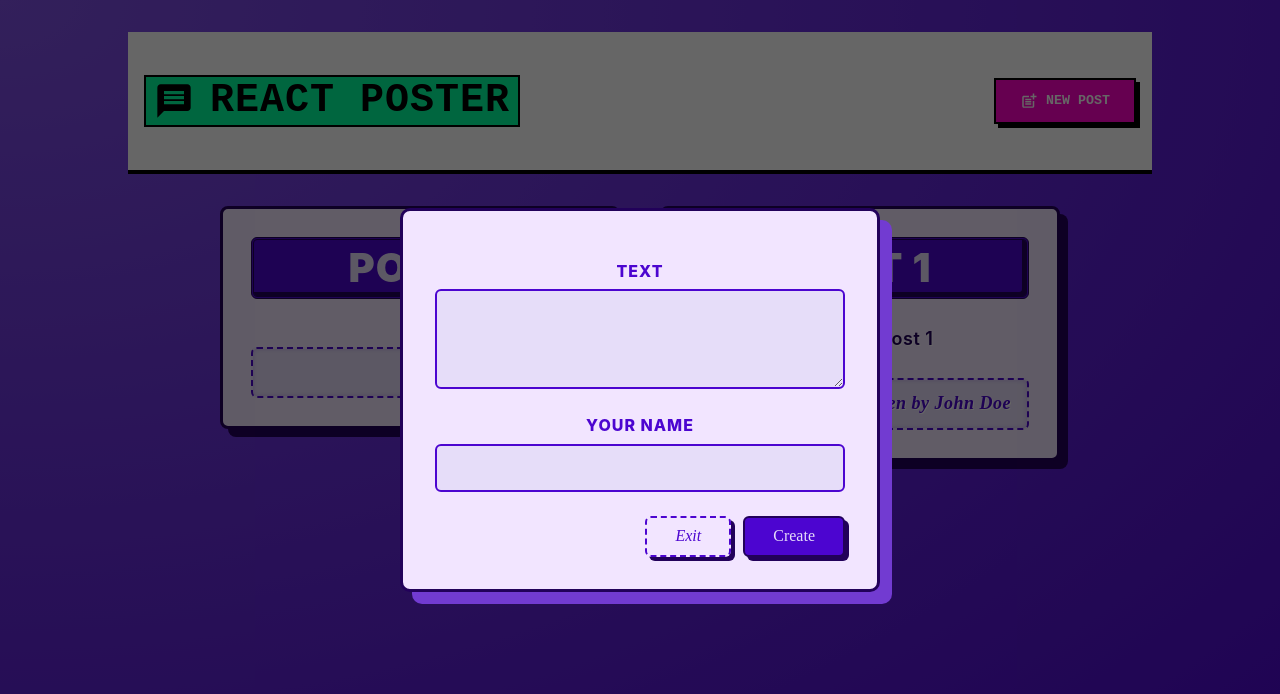
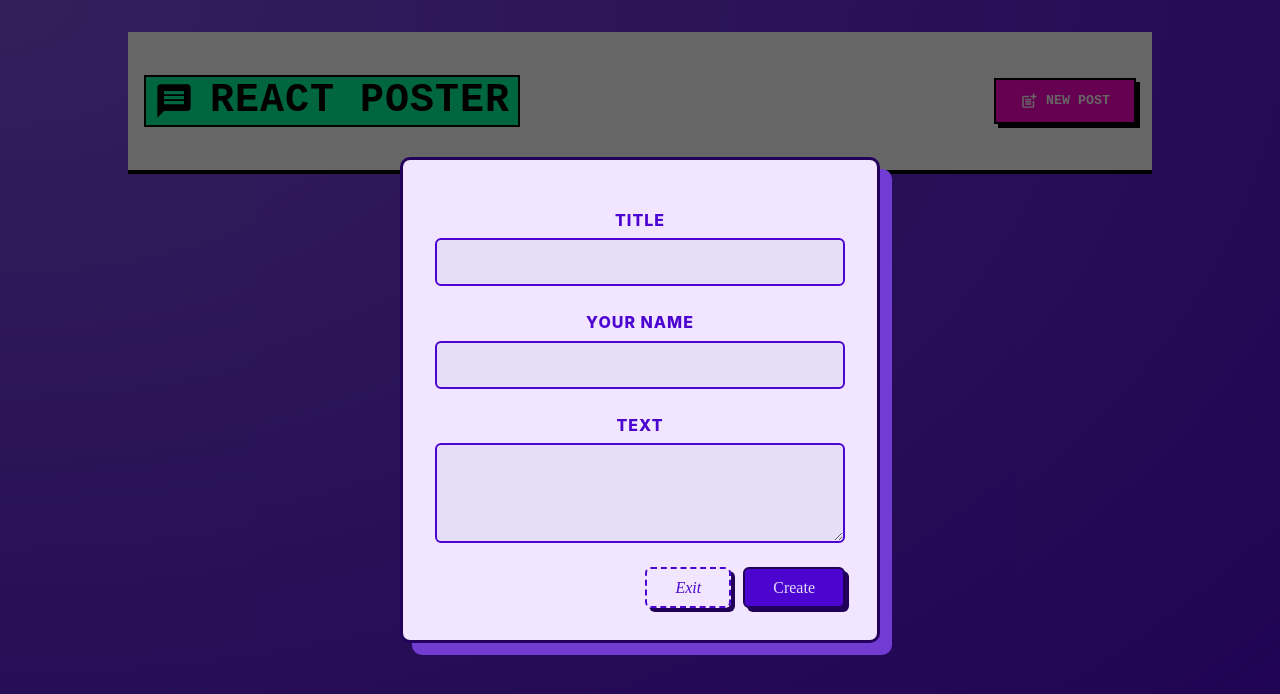
Before and after one commit to Abdulzizi/react-refresher, a React (Vite) app: page / in a window 1280 px wide. Both pictures are taken after a click on the button "NEW POST". Shown: the top 694 px of the page. Built offline with nearby package versions, Linux system fonts and the light colour scheme.

Commit message:
frontend done

```diff
--- a/src/App.jsx
+++ b/src/App.jsx
@@ -5,8 +5,7 @@ import { useState } from "react";
 
 function App() {
   const [isModalOpen, setIsModalOpen] = useState(false);
-  const [body, setBody] = useState('');
-  const [author, setAuthor] = useState('');
+
 
   const toggleModalHandler = () => {
     setIsModalOpen((prevState) => {
@@ -14,15 +13,10 @@ function App() {
         return !prevState;
       }
 
-      resetStateHandler();
       return !prevState;
     });
   };
 
-  const resetStateHandler = () => {
-    setBody('');
-    setAuthor('');
-  };
 
   return (
     <>
@@ -31,10 +25,6 @@ function App() {
         <PostList
           isPosting={isModalOpen}
           onStopPosting={toggleModalHandler}
-          body={body}
-          author={author}
-          setBody={setBody}
-          setAuthor={setAuthor}
         />
       </main>
     </>
--- a/src/components/NewPost/NewPost.jsx
+++ b/src/components/NewPost/NewPost.jsx
@@ -1,18 +1,53 @@
 import classes from './NewPost.module.css';
 
-function NewPost({ onBodyChange, onAuthorChange, onCancel }) {
+import { useState } from "react";
 
+function NewPost({ onCancel, onAddPost }) {
+    const [author, setAuthor] = useState('');
+    const [body, setBody] = useState('');
+    const [title, setTitle] = useState('');
+
+    const changeAuthorHandler = (event) => {
+        setAuthor(event.target.value);
+    };
+
+    const changeBodyHandler = (event) => {
+        // console.log('Previous body:', body);
+        setBody(event.target.value);
+        // console.log('Updated body:', event.target.value);
+    };
+
+    const changeTitleHandler = (event) => {
+        setTitle(event.target.value);
+    };
+
+    const handleSubmit = (event) => {
+        event.preventDefault();
+        const post = {
+            title,
+            author,
+            body,
+        };
+
+        onAddPost(post);
+        onCancel();
+    }
     return (
 
-        <form className={classes.form}>
+        <form className={classes.form} onSubmit={handleSubmit}>
             <p>
-                <label htmlFor="body">Text</label>
-                <textarea id="body" required rows={3} onChange={onBodyChange} />
+                <label htmlFor="name">Title</label>
+                <input type="text" id="title" required onChange={changeTitleHandler} />
             </p>
             <p>
                 <label htmlFor="name">Your name</label>
-                <input type="text" id="name" required onChange={onAuthorChange} />
+                <input type="text" id="name" required onChange={changeAuthorHandler} />
             </p>
+            <p>
+                <label htmlFor="body">Text</label>
+                <textarea id="body" required rows={3} onChange={changeBodyHandler} />
+            </p>
+
             <div className={classes.actions}>
                 <button type='button' onClick={onCancel}>Exit</button>
                 <button>Create</button>
--- a/src/components/PostList/PostList.jsx
+++ b/src/components/PostList/PostList.jsx
@@ -4,31 +4,38 @@ import Post from "../Post/Post";
 import classes from "./PostList.module.css";
 import Modal from "../Modal/Modal";
 
-function PostList({ isPosting, onStopPosting, body, author, setBody, setAuthor }) {
-    const changeAuthorHandler = (event) => {
-        setAuthor(event.target.value);
-    };
 
-    const changeBodyHandler = (event) => {
-        // console.log('Previous body:', body);
-        setBody(event.target.value);
-        // console.log('Updated body:', event.target.value);
-    };
+
+function PostList({ isPosting, onStopPosting }) {
+
+    const [posts, setPosts] = useState([]);
+
+    const handleAddPost = (post) => {
+        console.log("This is from postlist", post);
+        setPosts((existingPost) => [...existingPost, post]);
+    }
 
     return (
         <>
             {isPosting && (
                 <Modal onClose={onStopPosting}>
-                    <NewPost onBodyChange={changeBodyHandler} onAuthorChange={changeAuthorHandler} onCancel={onStopPosting} />
+                    <NewPost onCancel={onStopPosting} onAddPost={handleAddPost} />
                 </Modal>
             )}
+            {!posts.length && <div className={classes.noPosts_container}>
+                <p className={classes.noPosts}>There is no posts.</p>
+            </div>}
+
             <ul className={classes.postList}>
-                <li>
-                    <Post title="Post 1" body={body} author={author} />
-                </li>
-                <li>
-                    <Post title="Post 1" body="Ini adalah post 1" author="John Doe" />
-                </li>
+                {
+                    posts.map((post, index) => {
+                        return (
+                            <li>
+                                <Post key={index} title={post.title} body={post.body} author={post.author} />
+                            </li>
+                        )
+                    })
+                }
             </ul>
         </>
     );
--- a/src/components/PostList/PostList.module.css
+++ b/src/components/PostList/PostList.module.css
@@ -13,3 +13,19 @@
     max-width: 400px;
     margin-bottom: 1rem;
 }
+
+.noPosts_container {
+    display: flex;
+    height: 50vh;
+    flex-direction: column;
+    align-items: center;
+    justify-content: center;
+}
+
+.noPosts {
+    font-size: 3rem;
+    color: #a8a8a8;
+    font-family: 'Arial', sans-serif;
+    font-weight: bolder;
+    text-align: center;
+}
```
